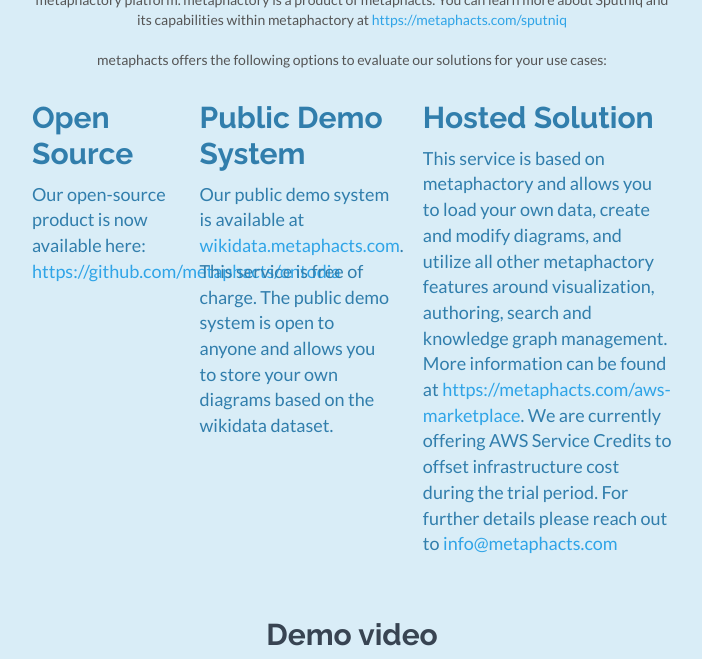
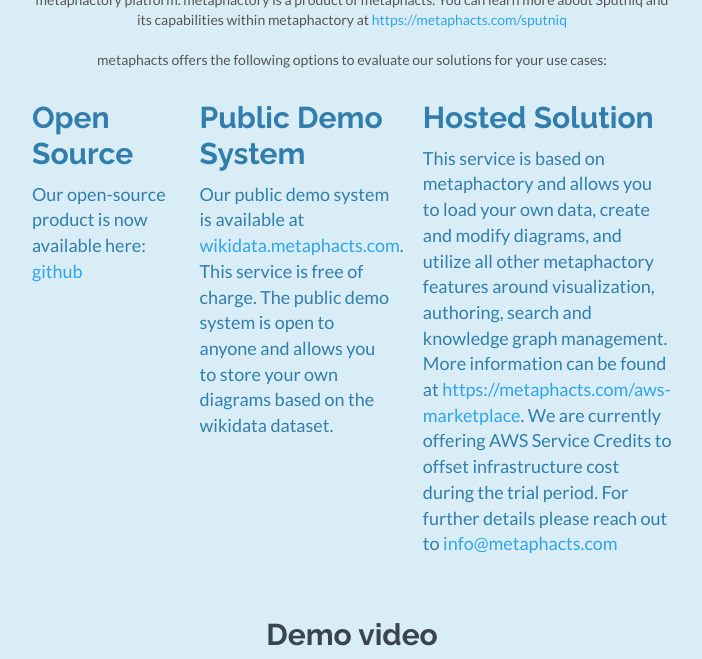
Before and after one commit to ontodia-org/ontodia-org.github.io, a Jekyll site: the page built from index.html, in a window 1280 px wide and 900 px high, scrolled down 762 px, cut to the strip 0-659 px from the top of the window. Shown: the whole strip, without its empty margins (288-990 px from the left). Built offline with Jekyll 4.4.1, drawn with Linux system fonts in a browser that asks for light colours; nearby versions of some CDN libraries; comment, search, counter and statistics services are not loaded.

Commit message:
Update index.html

```diff
--- a/index.html
+++ b/index.html
@@ -16,7 +16,7 @@
     <div class="row feature">
             <div class="col-md-3 text-left">
                     <h2 class="feature__caption">Open Source</h2>
-                    <div class="feature__text">Our open-source product is now available here: <a href="https://github.com/metaphacts/ontodia">https://github.com/metaphacts/ontodia</a></div>
+                    <div class="feature__text">Our open-source product is now available here: <a href="https://github.com/metaphacts/ontodia">github</a></div>
                 </div>
             <div class="col-md-4 text-left">
                 <h2 class="feature__caption">Public Demo System</h2>
```
